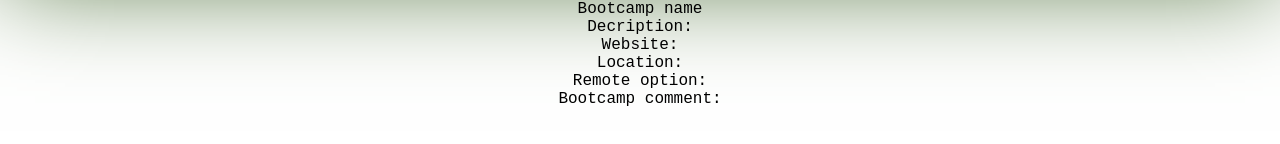
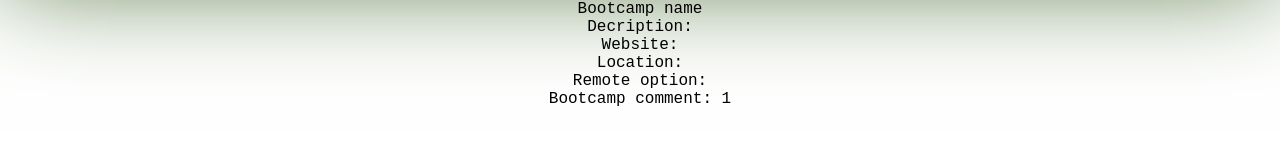
Before and after one commit to paigelayman/Bootcamp-Buddy-Frontend, a React (Create React App) app: page /bootcamp/1 in a window 1280 px wide. Shown: the part 328-472 px from the top of the page. Built offline with nearby package versions, Linux system fonts and the light colour scheme; a web font is replaced by a local one.

Commit message:
Testing issue

```diff
--- a/src/pages/BootcampDetails.js
+++ b/src/pages/BootcampDetails.js
@@ -10,7 +10,7 @@ const BootcampDetails = (props) => {
 
   let bootcampCommentRender = (
     <div>
-      <div>Bootcamp comment: </div>
+      <div>Bootcamp comment: 1</div>
     </div>
   );
 
```
